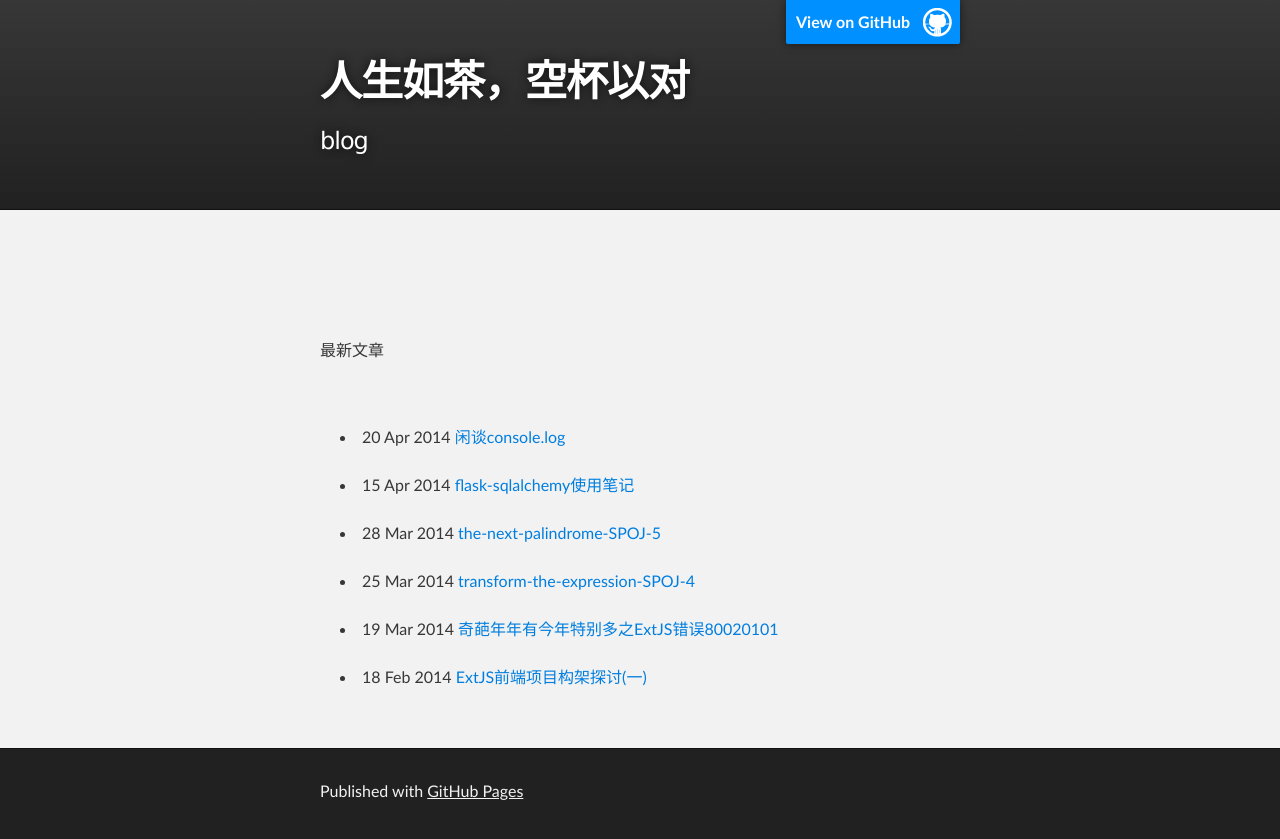
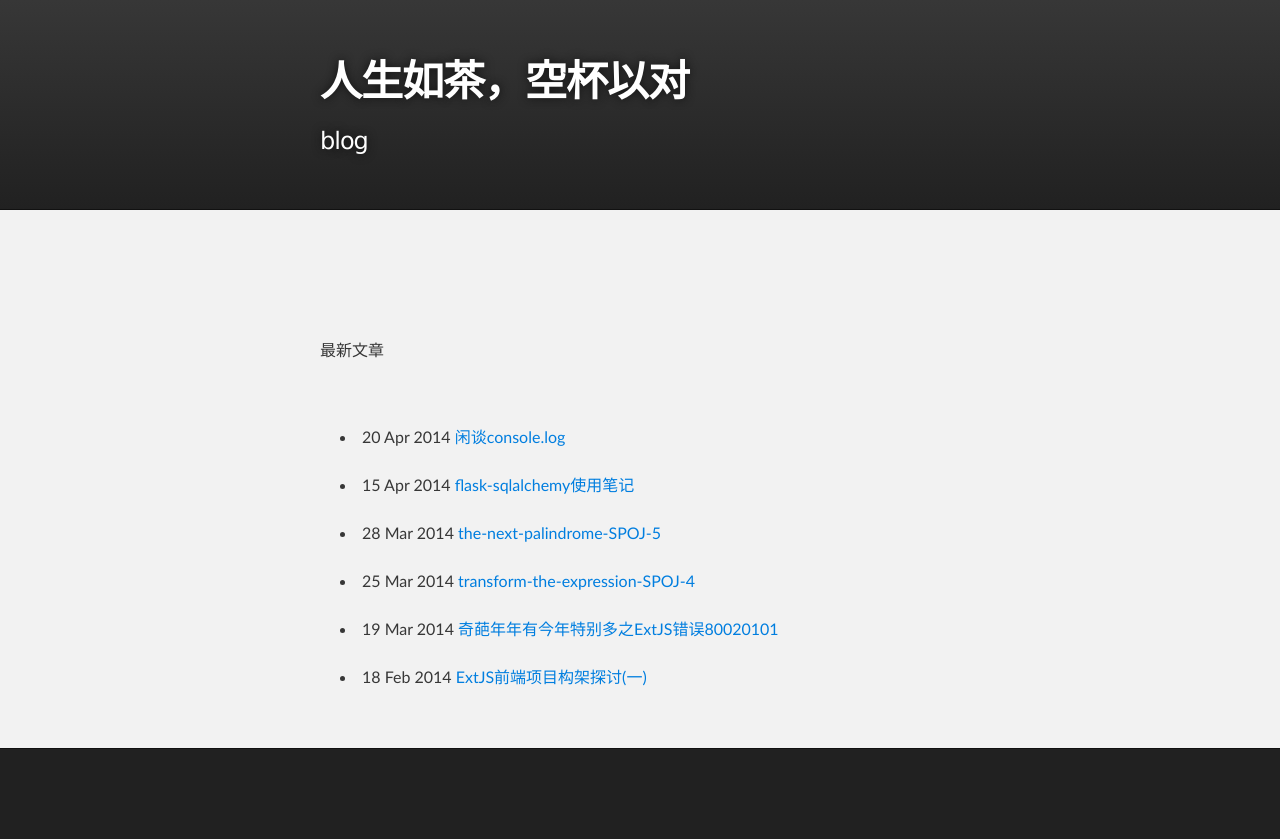
Before and after one commit to AxeMea/axemea.github.com, a Jekyll site: the page built from index.html, in a window 1280 px wide. Shown: the top 839 px of the page. Built offline with Jekyll 4.4.1, drawn with Linux system fonts in a browser that asks for light colours.

Commit message:
index.html

```diff
--- a/index.html
+++ b/index.html
@@ -20,8 +20,6 @@
     <!-- HEADER -->
     <div id="header_wrap" class="outer">
         <header class="inner">
-          <a id="forkme_banner" href="https://github.com/AxeMea">View on GitHub</a>
-
           <h1 id="project_title">人生如茶，空杯以对</h1>
           <h2 id="project_tagline">blog</h2>
 
@@ -51,7 +49,7 @@
     <!-- FOOTER  -->
     <div id="footer_wrap" class="outer">
       <footer class="inner">
-        <p>Published with <a href="http://pages.github.com">GitHub Pages</a></p>
+
       </footer>
     </div>
 
```
